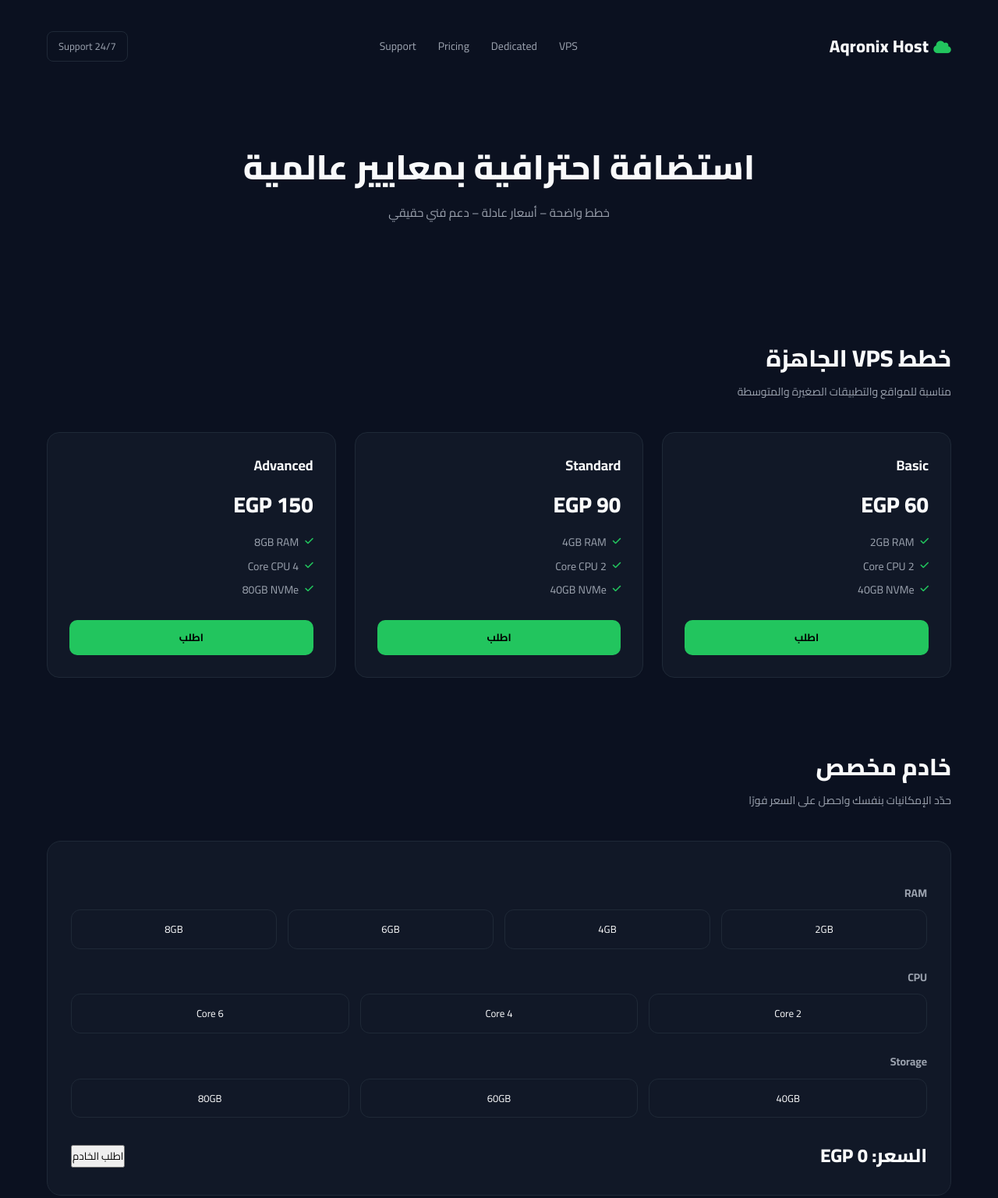
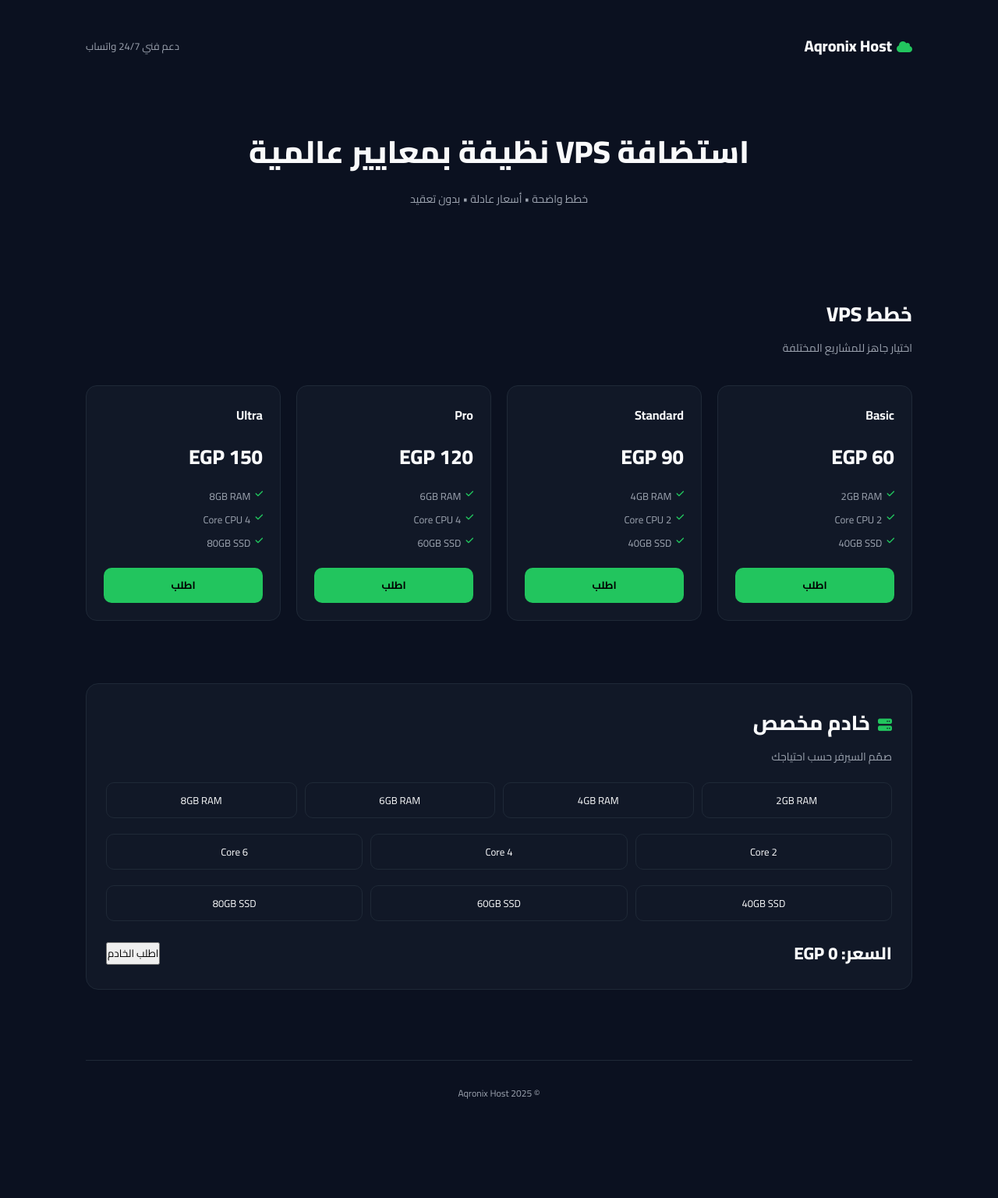
Before and after one commit to as6915/Aqronix-host, a plain HTML site: page index.html in a window 1280 px wide. Shown: the top 1536 px of the page at 78% size. After the commit the page ends 1463 px from the top, so only its background shows below. Drawn offline with Linux system fonts and the light colour scheme.

Commit message:
Refactor index.html for improved structure and content
Updated the title and various sections of the HTML file to enhance clarity and consistency. Adjusted styles and layout for better presentation.

```diff
--- a/index.html
+++ b/index.html
@@ -3,7 +3,7 @@
 <head>
 <meta charset="UTF-8">
 <meta name="viewport" content="width=device-width, initial-scale=1.0">
-<title>Aqronix Host | Global Cloud</title>
+<title>Aqronix Host</title>
 
 <link rel="stylesheet" href="https://cdnjs.cloudflare.com/ajax/libs/font-awesome/6.5.0/css/all.min.css">
 <link href="https://fonts.googleapis.com/css2?family=Cairo:wght@400;600;700;800&display=swap" rel="stylesheet">
@@ -16,12 +16,10 @@
 --text:#f9fafb;
 --muted:#9ca3af;
 --primary:#22c55e;
---accent:#38bdf8;
 }
-
 *{margin:0;padding:0;box-sizing:border-box;font-family:'Cairo',sans-serif}
-body{background:var(--bg);color:var(--text);line-height:1.6}
-.container{max-width:1200px;margin:auto;padding:20px}
+body{background:var(--bg);color:var(--text)}
+.container{max-width:1100px;margin:auto;padding:20px}
 
 /* NAV */
 nav{
@@ -31,135 +29,123 @@ align-items:center;
 padding:20px 0
 }
 .logo{
-font-size:22px;
-font-weight:800;
-letter-spacing:.3px
+font-size:20px;
+font-weight:800
 }
 .logo i{
+font-size:16px;
 color:var(--primary);
-font-size:18px;
 margin-left:6px
 }
-nav ul{
-display:flex;
-gap:28px;
-list-style:none;
-font-size:14px
-}
-nav ul li{
-color:var(--muted);
-cursor:pointer
-}
-nav ul li:hover{color:var(--text)}
-.support-btn{
+.support{
 font-size:13px;
-border:1px solid var(--border);
-padding:8px 14px;
-border-radius:8px;
-cursor:pointer;
 color:var(--muted)
 }
 
 /* HERO */
 .hero{
-padding:80px 0 60px;
+padding:60px 0 40px;
 text-align:center
 }
 .hero h1{
-font-size:clamp(28px,4vw,44px);
+font-size:clamp(26px,4vw,40px);
 font-weight:800
 }
 .hero p{
-margin-top:12px;
-color:var(--muted);
-font-size:15px
+margin-top:10px;
+font-size:14px;
+color:var(--muted)
 }
 
 /* SECTION */
-.section{margin-top:90px}
+.section{margin-top:70px}
 .section h2{
-font-size:30px;
+font-size:26px;
 font-weight:800;
-margin-bottom:8px
+margin-bottom:6px
 }
 .section p{
-color:var(--muted);
-font-size:14px
+font-size:14px;
+color:var(--muted)
 }
 
 /* PLANS */
 .plans{
+margin-top:35px;
 display:grid;
-grid-template-columns:repeat(auto-fit,minmax(260px,1fr));
-gap:24px;
-margin-top:40px
+grid-template-columns:repeat(auto-fit,minmax(240px,1fr));
+gap:20px
 }
 .plan{
 background:var(--surface);
 border:1px solid var(--border);
-border-radius:16px;
-padding:28px
+border-radius:14px;
+padding:22px
 }
 .plan h3{
-font-size:18px;
+font-size:16px;
 font-weight:700
 }
-.plan .price{
-font-size:28px;
+.price{
+font-size:26px;
 font-weight:800;
 margin:14px 0
 }
-.plan ul{
+.features{
 list-style:none;
-font-size:14px;
+font-size:13px;
 color:var(--muted)
 }
-.plan ul li{
-margin-bottom:8px;
+.features li{
+margin-bottom:6px;
 display:flex;
-gap:8px
+gap:6px
 }
-.plan ul i{
-font-size:12px;
+.features i{
+font-size:11px;
 color:var(--primary);
 margin-top:4px
 }
 .plan button{
-margin-top:20px;
+margin-top:14px;
 width:100%;
+background:var(--primary);
 border:none;
-background:var(--primary);
 padding:10px;
 border-radius:10px;
 font-weight:700;
 cursor:pointer
 }
 
-/* CUSTOM SERVER */
-.config{
-margin-top:40px;
+/* CUSTOM */
+.custom{
+margin-top:80px;
 background:var(--surface);
 border:1px solid var(--border);
-border-radius:18px;
-padding:30px
+border-radius:16px;
+padding:25px
+}
+.custom-title{
+display:flex;
+align-items:center;
+gap:10px
+}
+.custom-title i{
+font-size:18px;
+color:var(--primary)
 }
 .group{
-margin-top:25px
-}
-.group h4{
-font-size:14px;
-margin-bottom:10px;
-color:var(--muted)
+margin-top:20px
 }
 .options{
 display:grid;
-grid-template-columns:repeat(auto-fit,minmax(140px,1fr));
-gap:14px
+grid-template-columns:repeat(auto-fit,minmax(120px,1fr));
+gap:10px
 }
 .option{
 border:1px solid var(--border);
-border-radius:12px;
-padding:14px;
+border-radius:10px;
+padding:10px;
 font-size:13px;
 text-align:center;
 cursor:pointer
@@ -168,55 +154,25 @@ cursor:pointer
 border-color:var(--primary);
 background:rgba(34,197,94,.05)
 }
-
-/* SUMMARY */
 .summary{
-margin-top:30px;
+margin-top:20px;
 display:flex;
 justify-content:space-between;
 align-items:center;
-flex-wrap:wrap;
 gap:15px
 }
 .total{
-font-size:24px;
+font-size:22px;
 font-weight:800
-}
-
-/* SUPPORT */
-.support{
-margin-top:90px;
-display:grid;
-grid-template-columns:repeat(auto-fit,minmax(260px,1fr));
-gap:24px
-}
-.support-box{
-background:var(--surface);
-border:1px solid var(--border);
-border-radius:16px;
-padding:26px
-}
-.support-box i{
-font-size:16px;
-color:var(--accent)
-}
-.support-box h4{
-margin-top:10px;
-font-size:16px
-}
-.support-box p{
-font-size:14px;
-color:var(--muted);
-margin-top:6px
 }
 
 /* FOOTER */
 footer{
-margin-top:120px;
+margin-top:90px;
 border-top:1px solid var(--border);
-padding:40px 0;
+padding:30px 0;
 text-align:center;
-font-size:13px;
+font-size:12px;
 color:var(--muted)
 }
 </style>
@@ -228,33 +184,27 @@ color:var(--muted)
 
 <nav>
 <div class="logo"><i class="fa-solid fa-cloud"></i>Aqronix Host</div>
-<ul>
-<li>VPS</li>
-<li>Dedicated</li>
-<li>Pricing</li>
-<li>Support</li>
-</ul>
-<div class="support-btn">24/7 Support</div>
+<div class="support">دعم فني 24/7 واتساب</div>
 </nav>
 
 <section class="hero">
-<h1>استضافة احترافية بمعايير عالمية</h1>
-<p>خطط واضحة – أسعار عادلة – دعم فني حقيقي</p>
+<h1>استضافة VPS نظيفة بمعايير عالمية</h1>
+<p>خطط واضحة • أسعار عادلة • بدون تعقيد</p>
 </section>
 
-<!-- PLANS -->
 <section class="section">
-<h2>خطط VPS الجاهزة</h2>
-<p>مناسبة للمواقع والتطبيقات الصغيرة والمتوسطة</p>
+<h2>خطط VPS</h2>
+<p>اختيار جاهز للمشاريع المختلفة</p>
 
 <div class="plans">
+
 <div class="plan">
 <h3>Basic</h3>
 <div class="price">60 EGP</div>
-<ul>
+<ul class="features">
 <li><i class="fa-solid fa-check"></i>2GB RAM</li>
 <li><i class="fa-solid fa-check"></i>2 Core CPU</li>
-<li><i class="fa-solid fa-check"></i>40GB NVMe</li>
+<li><i class="fa-solid fa-check"></i>40GB SSD</li>
 </ul>
 <button onclick="order('Basic VPS - 60 EGP')">اطلب</button>
 </div>
@@ -262,46 +212,57 @@ color:var(--muted)
 <div class="plan">
 <h3>Standard</h3>
 <div class="price">90 EGP</div>
-<ul>
+<ul class="features">
 <li><i class="fa-solid fa-check"></i>4GB RAM</li>
 <li><i class="fa-solid fa-check"></i>2 Core CPU</li>
-<li><i class="fa-solid fa-check"></i>40GB NVMe</li>
+<li><i class="fa-solid fa-check"></i>40GB SSD</li>
 </ul>
 <button onclick="order('Standard VPS - 90 EGP')">اطلب</button>
 </div>
 
 <div class="plan">
-<h3>Advanced</h3>
+<h3>Pro</h3>
+<div class="price">120 EGP</div>
+<ul class="features">
+<li><i class="fa-solid fa-check"></i>6GB RAM</li>
+<li><i class="fa-solid fa-check"></i>4 Core CPU</li>
+<li><i class="fa-solid fa-check"></i>60GB SSD</li>
+</ul>
+<button onclick="order('Pro VPS - 120 EGP')">اطلب</button>
+</div>
+
+<div class="plan">
+<h3>Ultra</h3>
 <div class="price">150 EGP</div>
-<ul>
+<ul class="features">
 <li><i class="fa-solid fa-check"></i>8GB RAM</li>
 <li><i class="fa-solid fa-check"></i>4 Core CPU</li>
-<li><i class="fa-solid fa-check"></i>80GB NVMe</li>
+<li><i class="fa-solid fa-check"></i>80GB SSD</li>
 </ul>
-<button onclick="order('Advanced VPS - 150 EGP')">اطلب</button>
+<button onclick="order('Ultra VPS - 150 EGP')">اطلب</button>
 </div>
+
 </div>
 </section>
 
-<!-- CUSTOM -->
 <section class="section">
+<div class="custom">
+<div class="custom-title">
+<i class="fa-solid fa-server"></i>
 <h2>خادم مخصص</h2>
-<p>حدّد الإمكانيات بنفسك واحصل على السعر فورًا</p>
-
-<div class="config">
+</div>
+<p>صمّم السيرفر حسب احتياجك</p>
 
 <div class="group">
-<h4>RAM</h4>
 <div class="options" id="ram">
-<div class="option" data-price="60">2GB</div>
-<div class="option" data-price="90">4GB</div>
-<div class="option" data-price="120">6GB</div>
-<div class="option" data-price="150">8GB</div>
+<div class="option" data-price="60">2GB RAM</div>
+<div class="option" data-price="90">4GB RAM</div>
+<div class="option" data-price="120">6GB RAM</div>
+<div class="option" data-price="150">8GB RAM</div>
 </div>
 </div>
 
 <div class="group">
-<h4>CPU</h4>
 <div class="options" id="cpu">
 <div class="option" data-price="0">2 Core</div>
 <div class="option" data-price="70">4 Core</div>
@@ -310,11 +271,10 @@ color:var(--muted)
 </div>
 
 <div class="group">
-<h4>Storage</h4>
 <div class="options" id="ssd">
-<div class="option" data-price="0">40GB</div>
-<div class="option" data-price="20">60GB</div>
-<div class="option" data-price="40">80GB</div>
+<div class="option" data-price="0">40GB SSD</div>
+<div class="option" data-price="20">60GB SSD</div>
+<div class="option" data-price="40">80GB SSD</div>
 </div>
 </div>
 
@@ -326,32 +286,8 @@ color:var(--muted)
 </div>
 </section>
 
-<!-- SUPPORT -->
-<section class="section">
-<h2>الدعم الفني</h2>
-<p>فريق تقني متواجد دائمًا لمساعدتك</p>
-
-<div class="support">
-<div class="support-box">
-<i class="fa-solid fa-headset"></i>
-<h4>دعم فني مباشر</h4>
-<p>متاح 24/7 عبر واتساب</p>
-</div>
-<div class="support-box">
-<i class="fa-solid fa-ticket"></i>
-<h4>نظام تذاكر</h4>
-<p>حل المشاكل التقنية بسرعة</p>
-</div>
-<div class="support-box">
-<i class="fa-solid fa-shield"></i>
-<h4>مراقبة السيرفرات</h4>
-<p>متابعة مستمرة للأداء</p>
-</div>
-</div>
-</section>
-
 <footer>
-© 2025 Aqronix Host — Global Hosting Solutions
+© 2025 Aqronix Host
 </footer>
 
 </div>
```
